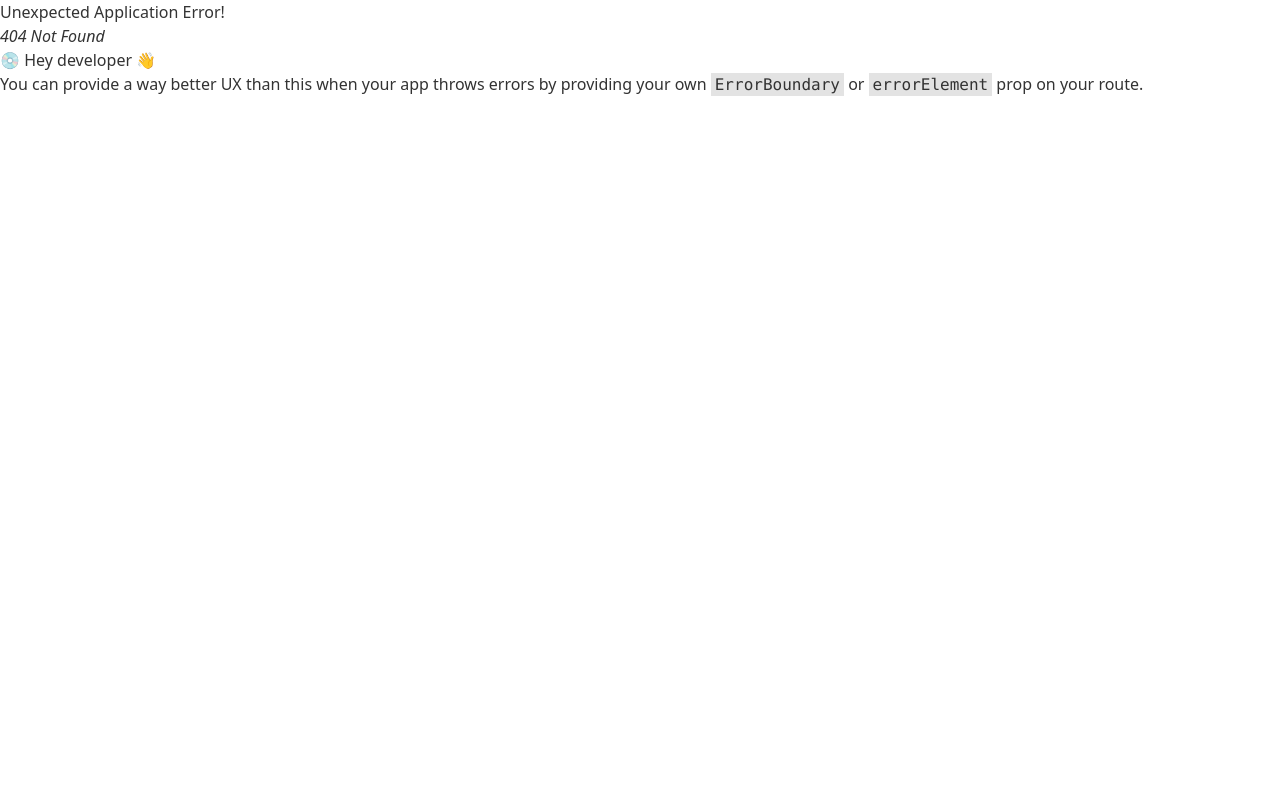
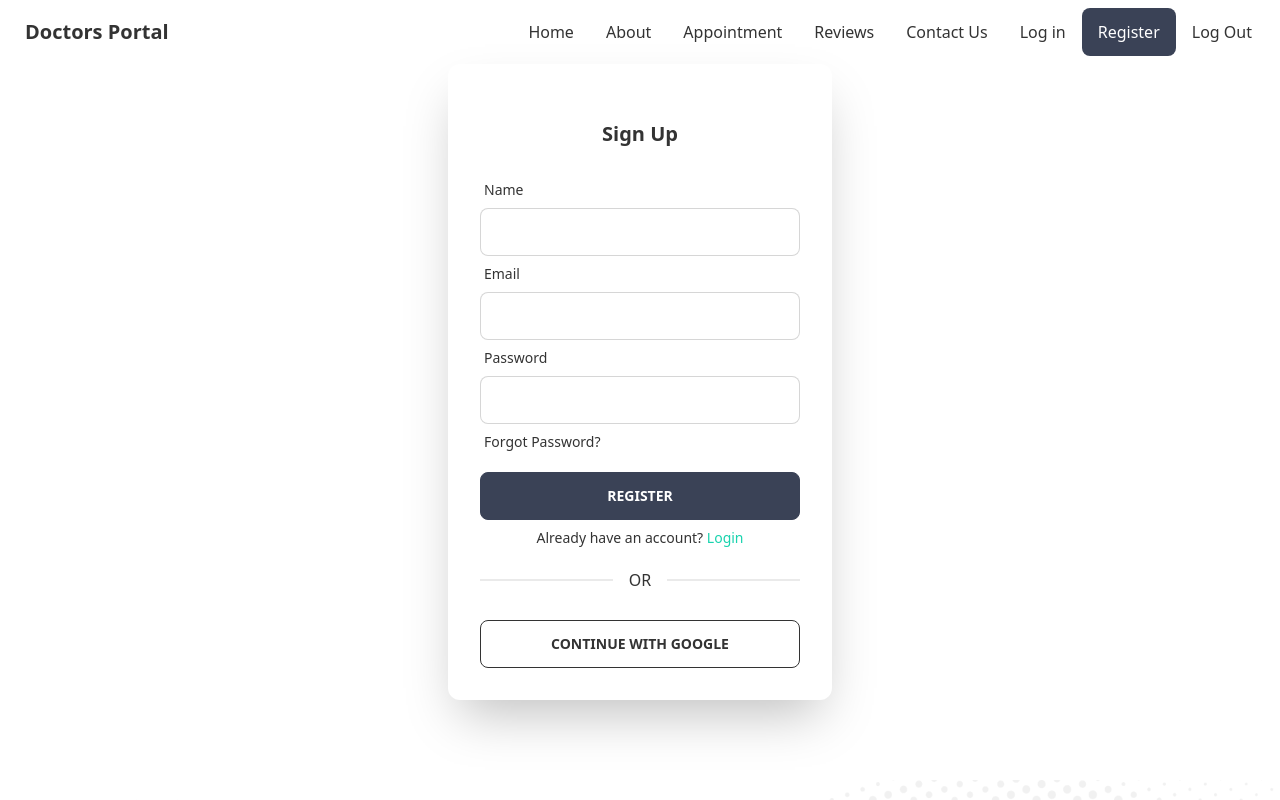
Before and after one commit to mohammad-al-samiul/doctor-portal-client, a React (Create React App) app: page /register in a window 1280 px wide. Before the commit this address had no page. Shown: the top 800 px of the page. Built offline with nearby package versions, Linux system fonts and the light colour scheme.

Commit message:
login complete

```diff
--- a/package.json
+++ b/package.json
@@ -8,9 +8,11 @@
     "@testing-library/user-event": "^13.5.0",
     "daisyui": "^2.51.6",
     "date-fns": "^2.30.0",
+    "firebase": "^9.21.0",
     "react": "^18.2.0",
     "react-day-picker": "^8.7.1",
     "react-dom": "^18.2.0",
+    "react-hook-form": "^7.43.9",
     "react-router-dom": "^6.11.1",
     "react-scripts": "5.0.1",
     "web-vitals": "^2.1.4"
--- /dev/null
+++ b/src/Firebase/Firebase.config.js
@@ -0,0 +1,20 @@
+/* eslint-disable no-undef */
+// Import the functions you need from the SDKs you need
+import { initializeApp } from 'firebase/app';
+// TODO: Add SDKs for Firebase products that you want to use
+// https://firebase.google.com/docs/web/setup#available-libraries
+
+// Your web app's Firebase configuration
+const firebaseConfig = {
+  apiKey: process.env.REACT_APP_apiKey,
+  authDomain: process.env.REACT_APP_authDomain,
+  projectId: process.env.REACT_APP_projectId,
+  storageBucket: process.env.REACT_APP_storageBucket,
+  messagingSenderId: process.env.REACT_APP_messagingSenderId,
+  appId: process.env.REACT_APP_appId
+};
+
+// Initialize Firebase
+const app = initializeApp(firebaseConfig);
+
+export default app;
--- a/src/Routes/Routes/Routes.js
+++ b/src/Routes/Routes/Routes.js
@@ -4,6 +4,7 @@ import Main from '../../Layouts/Main/Main';
 import Appointment from '../../Pages/Appointment/Appointment/Appointment';
 import Home from '../../Pages/Home/Home/Home';
 import Login from '../../Pages/Login/Login';
+import Signup from '../../Pages/Signup/Signup';
 
 export const router = createBrowserRouter([
   {
@@ -25,6 +26,10 @@ export const router = createBrowserRouter([
       {
         path: '/login',
         element: <Login />
+      },
+      {
+        path: '/register',
+        element: <Signup />
       }
     ]
   }
--- a/src/pages/Appointment/AvailableAppointment/AppointmentCard/AppointmentCard.css
+++ b/src/pages/Appointment/AvailableAppointment/AppointmentCard/AppointmentCard.css
@@ -3,4 +3,5 @@
   background-image: linear-gradient(90deg, #19d3ae, #0fcfec);
   padding: 10px 20px;
   border-radius: 10px;
+  border: none;
 }
--- a/src/pages/Appointment/AvailableAppointment/AppointmentCard/AppointmentCard.js
+++ b/src/pages/Appointment/AvailableAppointment/AppointmentCard/AppointmentCard.js
@@ -20,7 +20,10 @@ const AppointmentCard = ({ card, setTreatment }) => {
           </>
         ) : (
           <>
-            <label onClick={() => setTreatment(card)} htmlFor="booking-modal" className="button">
+            <label
+              onClick={() => setTreatment(card)}
+              htmlFor="booking-modal"
+              className=" btn button text-white">
               Book Appointment
             </label>
           </>
--- a/src/pages/Appointment/AvailableAppointment/AvailableAppointment.js
+++ b/src/pages/Appointment/AvailableAppointment/AvailableAppointment.js
@@ -26,7 +26,12 @@ const AvailableAppointment = ({ selectedDate }) => {
         ))}
       </div>
       <div>
-        <BookingModal treatment={treatment}></BookingModal>
+        {treatment && (
+          <BookingModal
+            setTreatment={setTreatment}
+            treatment={treatment}
+            selectedDate={selectedDate}></BookingModal>
+        )}
       </div>
     </section>
   );
--- a/src/pages/Appointment/BookingModal/BookingModal.js
+++ b/src/pages/Appointment/BookingModal/BookingModal.js
@@ -1,9 +1,34 @@
 /* eslint-disable react/prop-types */
 /* eslint-disable react/no-unescaped-entities */
+import { format } from 'date-fns';
 import React from 'react';
 
-const BookingModal = ({ treatment }) => {
-  const { name } = treatment;
+const BookingModal = ({ treatment, setTreatment, selectedDate }) => {
+  const { name, slots } = treatment;
+  const date = format(selectedDate, 'PP');
+
+  const handleBooking = (event) => {
+    event.preventDefault();
+    const form = event.target;
+    const treatmentName = name;
+    const patientName = form.name.value;
+    const slot = form.slot.value;
+    const email = form.email.value;
+    const phone = form.phone.value;
+    const date = form.date.value;
+
+    const booking = {
+      treatmentName,
+      patientName,
+      slot,
+      appointmentDate: date,
+      email,
+      phone
+    };
+
+    console.log(booking);
+    setTreatment(null);
+  };
   return (
     <div>
       <input type="checkbox" id="booking-modal" className="modal-toggle" />
@@ -12,11 +37,43 @@ const BookingModal = ({ treatment }) => {
           <label htmlFor="booking-modal" className="btn btn-sm btn-circle absolute right-2 top-2">
             ✕
           </label>
-          <h3 className="text-lg font-bold">{name}</h3>
-          <p className="py-4">
-            You've been selected for a chance to get one year of subscription to use Wikipedia for
-            free!
-          </p>
+          <h3 className="text-xl mb-3 font-bold">{name}</h3>
+
+          <form onSubmit={handleBooking} action="">
+            <input
+              name="date"
+              defaultValue={date}
+              type="text"
+              disabled
+              className="input input-bordered w-full mt-3 font-bold"
+            />
+            <select name="slot" className="select select-bordered w-full mt-3">
+              {slots.map((slot, i) => (
+                <option key={i} defaultValue={slot}>
+                  {slot}
+                </option>
+              ))}
+            </select>
+            <input
+              name="name"
+              type="text"
+              placeholder="Full Name"
+              className="input input-bordered w-full mt-3"
+            />
+            <input
+              name="phone"
+              type="text"
+              placeholder="Phone Number"
+              className="input input-bordered w-full mt-3"
+            />
+            <input
+              name="email"
+              type="text"
+              placeholder="Email"
+              className="input input-bordered w-full mt-3"
+            />
+            <button className="mt-3 w-full btn  btn-primary text-white">Submit</button>
+          </form>
         </div>
       </div>
     </div>
--- a/src/pages/Login/Login.js
+++ b/src/pages/Login/Login.js
@@ -1,9 +1,73 @@
 import React from 'react';
+import { useForm } from 'react-hook-form';
+import { Link } from 'react-router-dom';
+import './Login.css';
+const Login = () => {
+  const {
+    register,
+    formState: { errors },
+    handleSubmit
+  } = useForm();
+  const handleLogin = (data) => {
+    console.log(data);
+  };
+  return (
+    <div className="w-full mt-8 flex justify-center items-center">
+      <div className="shadow-2xl w-96  p-8 rounded-xl">
+        <h3 className="text-center text-xl font-bold pb-8">Login</h3>
+        <form onSubmit={handleSubmit(handleLogin)}>
+          <div className="form-control w-full max-w-xs">
+            <label className="label">
+              <span className="label-text">Email</span>
+            </label>
+            <input
+              {...register('email', { required: 'Email Address is required' })}
+              type="text"
+              className="input input-bordered w-full "
+            />
+            {errors.email && <p className="text-red-600">{errors.email?.message}</p>}
+          </div>
+          <div>
+            <label className="label">
+              <span className="label-text">Password</span>
+            </label>
+            <input
+              {...register('password', {
+                required: 'Password is required',
+                minLength: { value: 6, message: 'Password must be 6 characters' }
+              })}
+              type="text"
+              className="input input-bordered w-full "
+            />
+            <label className="label">
+              <Link className="label-text hover:underline">Fogot Password?</Link>
+            </label>
+            {errors.password && <p className="text-red-600">{errors.password?.message}</p>}
+          </div>
 
-const Login = () => {
-  return (
-    <div>
-      <h1>This is Login</h1>
+          <div className="">
+            <button className="mt-4 btn text-white btn-primary  w-full" type="submit">
+              Login
+            </button>
+          </div>
+          <label className="label text-center">
+            <span className="mx-auto mt-2 label-text ">
+              New to Doctors Portal?{' '}
+              <Link className="text-secondary hover:underline bold" to="/register">
+                Create New Account
+              </Link>
+            </span>
+          </label>
+          <div className="divider">OR</div>
+          <div>
+            <button
+              className="mt-4 btn  btn-outline hover:text-white hover:bg-[#3A4256] w-full"
+              type="submit">
+              Continue With Google
+            </button>
+          </div>
+        </form>
+      </div>
     </div>
   );
 };
--- /dev/null
+++ b/src/pages/Signup/Signup.js
@@ -0,0 +1,65 @@
+import React from 'react';
+import { useForm } from 'react-hook-form';
+import { Link } from 'react-router-dom';
+
+const Signup = () => {
+  const { register, handleSubmit } = useForm();
+  const handleSignUp = (data) => {
+    console.log(data);
+  };
+  return (
+    <>
+      <div className="w-full flex justify-center items-center">
+        <div className="w-96 shadow-2xl p-8 rounded-xl">
+          <h3 className="py-6 text-center font-bold text-xl">Sign Up</h3>
+          <form onSubmit={handleSubmit(handleSignUp)}>
+            <div className="form-control w-full ">
+              <label className="label">
+                <span className="label-text">Name</span>
+              </label>
+              <input type="text" className="input input-bordered w-full" {...register('name')} />
+            </div>
+            <div className="form-control w-full ">
+              <label className="label">
+                <span className="label-text">Email</span>
+              </label>
+              <input type="email" className="input input-bordered w-full" {...register('email')} />
+            </div>
+            <div className="form-control w-full ">
+              <label className="label">
+                <span className="label-text">Password</span>
+              </label>
+              <input
+                type="password"
+                className="input input-bordered w-full"
+                {...register('password')}
+              />
+              <label className="label">
+                <span className="label-text">
+                  <Link className="hover:underline">Forgot Password?</Link>
+                </span>
+              </label>
+            </div>
+            <button className="mt-3 btn btn-primary w-full text-white">Register</button>
+            <label className="label ">
+              <p className="label-text mx-auto ">
+                Already have an account?{' '}
+                <Link to="/login" className="text-secondary hover:underline">
+                  Login{' '}
+                </Link>
+              </p>
+            </label>
+            <div className="divider">OR</div>
+            <button
+              className="mt-4 btn  btn-outline hover:text-white hover:bg-[#3A4256] w-full"
+              type="submit">
+              Continue With Google
+            </button>
+          </form>
+        </div>
+      </div>
+    </>
+  );
+};
+
+export default Signup;
```
Also changed, not shown: src/pages/Login/Login.css (added), 2 other files (tests, documents, lock files or other folders).
